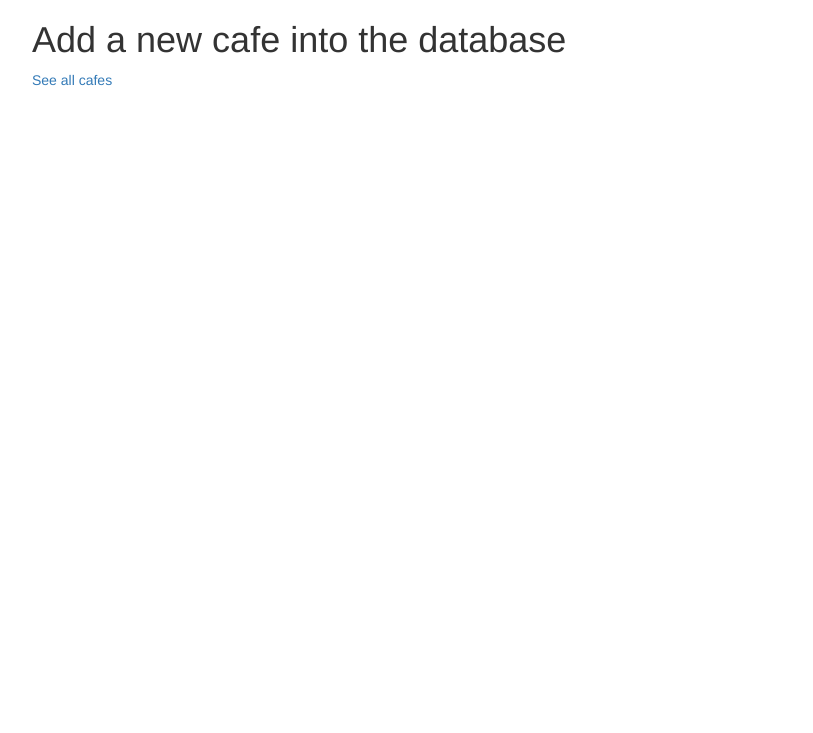
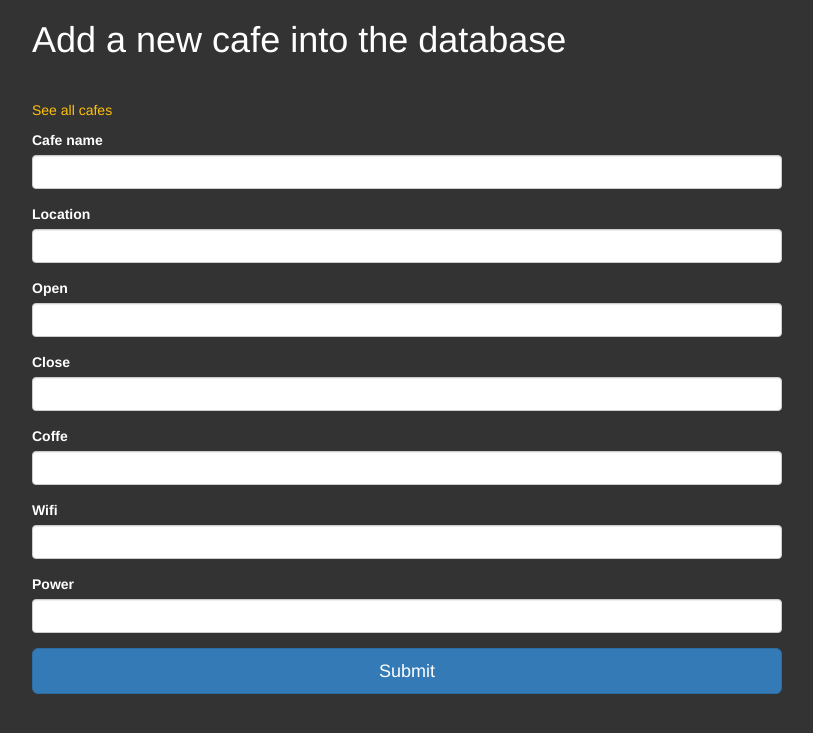
Before and after one commit to LFCamacho-dev/CafeWifi, a Flask app: page /add in a window 1280 px wide. Shown: the top 733 px of the page, without its empty margins (38-851 px from the left). Run offline with Flask 2, Linux system fonts and the light colour scheme; some libraries are stand-ins or nearby versions.

Commit message:
cafes.html and add.html markup done

```diff
--- a/main.py
+++ b/main.py
@@ -1,8 +1,8 @@
-from flask import Flask, render_template
+from flask import Flask, render_template, request
 from flask_bootstrap import Bootstrap
 from flask_wtf import FlaskForm
 from wtforms import StringField, SubmitField
-from wtforms.validators import DataRequired
+from wtforms.validators import DataRequired, URL
 import csv
 
 app = Flask(__name__)
@@ -11,10 +11,16 @@ Bootstrap(app)
 
 
 class CafeForm(FlaskForm):
-    cafe = StringField('Cafe name', validators=[DataRequired()])
+    cafe = StringField('Cafe name', validators=[DataRequired(), URL()])
+    location = StringField('Location', validators=[DataRequired(), URL()])
+    opened = StringField('Open', validators=[DataRequired()])
+    close = StringField('Close', validators=[DataRequired()])
+    coffe = StringField('Coffe', validators=[DataRequired()])
+    wifi = StringField('Wifi', validators=[DataRequired()])
+    power = StringField('Power', validators=[DataRequired()])
     submit = SubmitField('Submit')
 
-# Exercise: TODO
+# Exercise:
 # add: Location URL, open time, closing time, coffee rating, wifi rating, power outlet rating fields
 # make coffee/wifi/power a select element with choice of 0 to 5.
 #e.g. You could use emojis ☕️/💪/✘/🔌
@@ -29,20 +35,31 @@ def home():
     return render_template("index.html")
 
 
-@app.route('/add')
+@app.route('/add', methods=['GET', 'POST'])
 def add_cafe():
-    form = CafeForm()
-    if form.validate_on_submit():
-        print("True")
-    # Exercise: TODO
+    # Exercise:
     # Make the form write a new row into cafe-data.csv
     # with   if form.validate_on_submit()
+    form = CafeForm()
+    if request.method == 'GET':
+        return render_template('add.html', form=form)
+    if request.method == 'POST':
+        if form.validate_on_submit():
+            cafe = form.cafe.data
+            location = form.location.data
+            opened = form.opened.data
+            close = form.close.data
+            coffe = form.coffe.data
+            wifi = form.wifi.data
+            power = form.power.data
+            return render_template('add.html', form=form)
     return render_template('add.html', form=form)
+
 
 
 @app.route('/cafes')
 def cafes():
-    with open('cafe-data.csv', newline='') as csv_file:
+    with open('cafe-data.csv', encoding="utf8", newline='') as csv_file:
         csv_data = csv.reader(csv_file, delimiter=',')
         list_of_rows = []
         for row in csv_data:
--- a/templates/add.html
+++ b/templates/add.html
@@ -1,4 +1,8 @@
 {% extends 'bootstrap/base.html' %}
+{% block styles %}
+  {{super()}}
+  <link rel="stylesheet" href="{{url_for('.static', filename='css/styles.css')}}">
+{% endblock %}
 
 {% block title %}Add A New Cafe{% endblock %}
 
@@ -12,7 +16,73 @@
       <!-- This is where your WTForm will go -->
 
 	  <p class="space-above"><a href="#">See all cafes</a></p>
-
+    <form action="{{ url_for('add_cafe') }}" method="POST">
+      {{ form.csrf_token }}
+      <div class="form-group">
+        {{form.cafe.label}}
+        {{form.cafe(class='form-control')}}
+        {% if form.cafe.errors %}
+          {% for error in form.cafe.errors %}
+            <span class="help-block">{{ error }}</span>
+          {% endfor %}
+        {% endif %}
+      </div>
+      <div class="form-group">
+        {{form.location.label}}
+        {{form.location(class='form-control')}}
+        {% if form.location.errors %}
+          {% for error in form.location.errors %}
+            <span class="help-block">{{ error }}</span>
+          {% endfor %}
+        {% endif %}
+      </div>
+      <div class="form-group">
+        {{form.opened.label}}
+        {{form.opened(class='form-control')}}
+        {% if form.opened.errors %}
+          {% for error in form.opened.errors %}
+            <span class="help-block">{{ error }}</span>
+          {% endfor %}
+        {% endif %}
+      </div>
+      <div class="form-group">
+        {{form.close.label}}
+        {{form.close(class='form-control')}}
+        {% if form.close.errors %}
+          {% for error in form.close.errors %}
+            <span class="help-block">{{ error }}</span>
+          {% endfor %}
+        {% endif %}
+      </div>
+      <div class="form-group">
+        {{form.coffe.label}}
+        {{form.coffe(class='form-control')}}
+        {% if form.coffe.errors %}
+          {% for error in form.coffe.errors %}
+            <span class="help-block">{{ error }}</span>
+          {% endfor %}
+        {% endif %}
+      </div>
+      <div class="form-group">
+        {{form.wifi.label}}
+        {{form.wifi(class='form-control')}}
+        {% if form.wifi.errors %}
+          {% for error in form.wifi.errors %}
+            <span class="help-block">{{ error }}</span>
+          {% endfor %}
+        {% endif %}
+      </div>
+      <div class="form-group">
+        {{form.power.label}}
+        {{form.power(class='form-control')}}
+        {% if form.power.errors %}
+          {% for error in form.power.errors %}
+            <span class="help-block">{{ error }}</span>
+          {% endfor %}
+        {% endif %}
+      </div>
+        {{form.submit(class='btn btn-primary btn-lg btn-block')}}
+    </form>
     </div>
   </div>
 </div>
--- a/templates/index.html
+++ b/templates/index.html
@@ -1,4 +1,8 @@
 {% extends 'bootstrap/base.html' %}
+{% block styles %}
+{{super()}}
+<link rel="stylesheet" href="{{url_for('.static', filename='css/styles.css')}}">
+{% endblock %}
 
 {% block title %}Coffee and Wifi{% endblock %}
 
```
Also changed, not shown: templates/cafes.html (+22 -0 lines), 1 other file.
